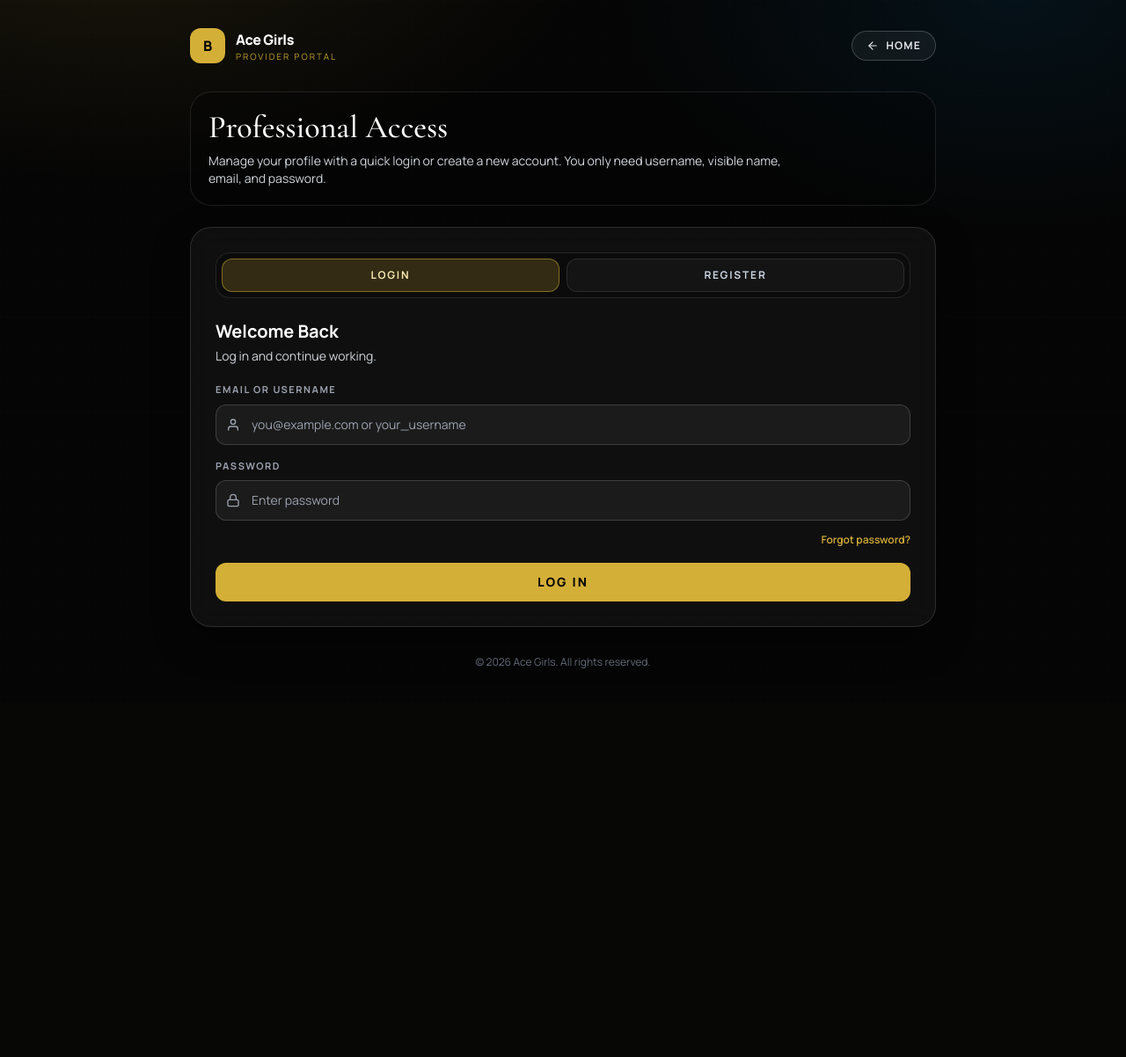
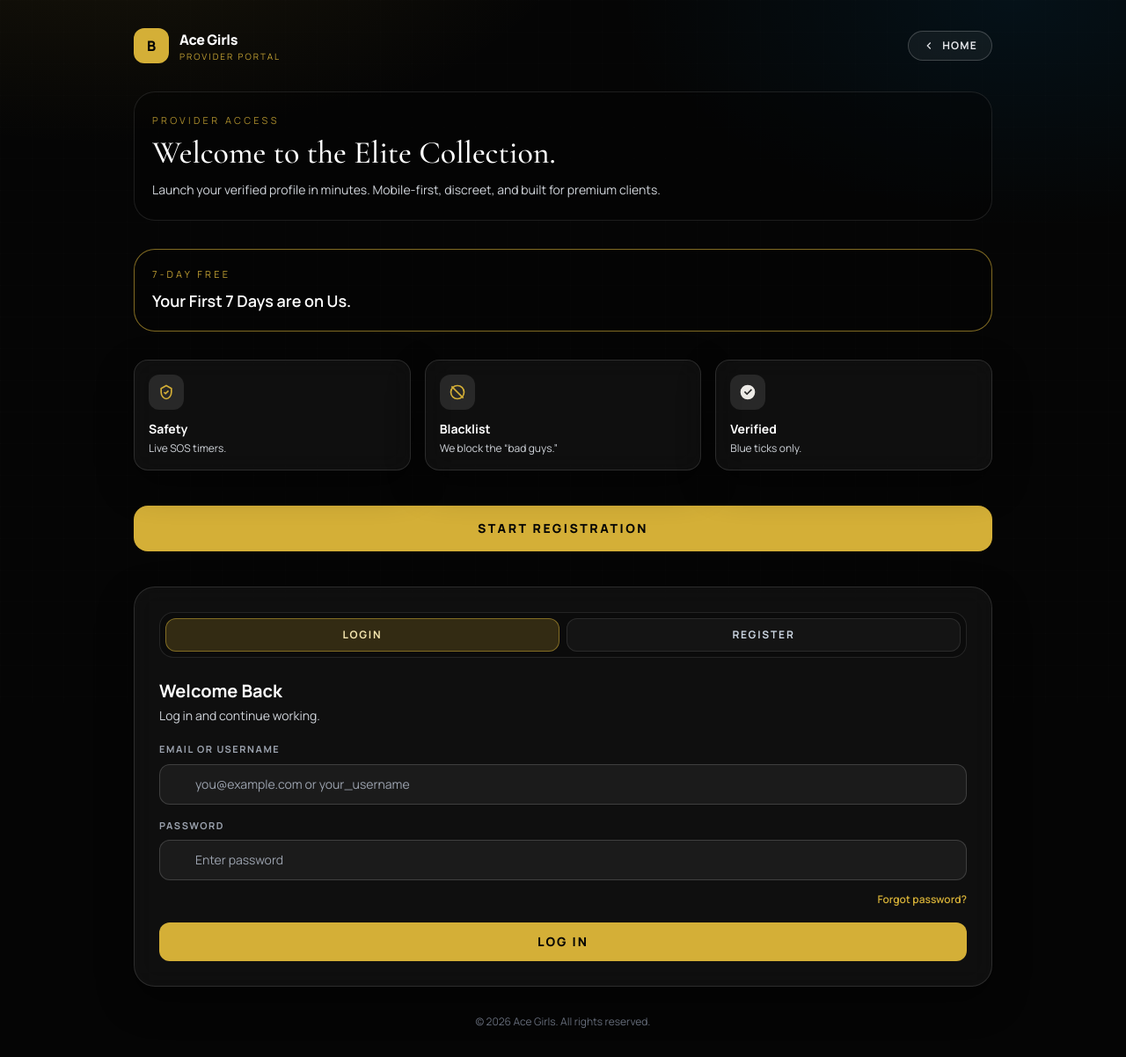
Before and after one commit to Pompompurin888k/blackbook, a Python web app: template web/templates/provider_auth.html in a window 1280 px wide. Shown: the whole page at 88% size. Before the commit the page ends 760 px from the top, so only its background shows below. Run offline with Jinja, Linux system fonts and the light colour scheme; the template is opened without the code that fills it, so the values that code supplies are empty; some libraries are stand-ins or nearby versions.

Commit message:
feat(provider): refresh landing UX

```diff
--- a/web/routes/portal_auth.py
+++ b/web/routes/portal_auth.py
@@ -81,6 +81,10 @@ async def provider_portal_auth(
             if state == PORTAL_ACCOUNT_APPROVED and provider.get("email_verified") is True:
                 return RedirectResponse(url="/provider/dashboard", status_code=302)
             return RedirectResponse(url=f"/provider/verify-email?status={state}", status_code=302)
+    normalized_error = (error or "").strip()
+    if normalized_error.lower() == "session expired":
+        error = None
+        success = success or "Please log in to continue."
     selected_tab = tab if tab in {"login", "register"} else "login"
     base_context = _provider_auth_base_context(request)
     return templates.TemplateResponse(
--- a/web/templates/provider_auth.html
+++ b/web/templates/provider_auth.html
@@ -6,7 +6,6 @@
     <meta name="viewport" content="width=device-width, initial-scale=1.0, maximum-scale=1.0, user-scalable=no">
     <title>Provider Portal | Ace Girls</title>
     <script src="https://cdn.tailwindcss.com"></script>
-    <script src="https://unpkg.com/feather-icons"></script>
     {% if captcha_enabled and turnstile_site_key %}
     <script src="https://challenges.cloudflare.com/turnstile/v0/api.js" async defer></script>
     {% endif %}
@@ -97,7 +96,7 @@
 </head>
 
 <body class="min-h-screen">
-    <main class="mx-auto flex min-h-screen w-full max-w-4xl flex-col px-4 py-8 sm:px-6">
+    <main class="mx-auto flex min-h-screen w-full max-w-5xl flex-col px-4 py-8 sm:px-6">
         <header class="mb-8 flex items-center justify-between gap-3">
             <a href="/" class="flex items-center gap-3">
                 <div class="h-10 w-10 rounded-xl bg-gold text-black grid place-items-center font-extrabold">B</div>
@@ -108,15 +107,63 @@
             </a>
             <a href="/"
                 class="inline-flex items-center gap-2 rounded-full border border-white/20 bg-white/5 px-4 py-2 text-xs font-bold uppercase tracking-widest text-gray-200 hover:bg-white/10">
-                <i data-feather="arrow-left" class="h-3.5 w-3.5"></i> Home
+                <svg class="h-3.5 w-3.5" viewBox="0 0 24 24" fill="none" stroke="currentColor" stroke-width="2">
+                    <path d="M15 18l-6-6 6-6"></path>
+                </svg>
+                Home
             </a>
         </header>
 
-        <section class="mb-6 rounded-3xl border border-white/10 bg-black/30 px-5 py-5">
-            <h1 class="font-serif text-3xl leading-tight text-white sm:text-4xl">Professional Access</h1>
-            <p class="mt-2 max-w-2xl text-sm text-gray-300">Manage your profile with a quick login or create a new
-                account. You only need username, visible name, email, and password.</p>
+        <section class="mb-8 rounded-3xl border border-white/10 bg-black/35 px-5 py-6">
+            <p class="text-[11px] uppercase tracking-[0.3em] text-gold/80">Provider Access</p>
+            <h1 class="mt-2 font-serif text-3xl leading-tight text-white sm:text-4xl">Welcome to the Elite Collection.</h1>
+            <p class="mt-3 max-w-2xl text-sm text-gray-300">Launch your verified profile in minutes. Mobile-first, discreet, and built for premium clients.</p>
         </section>
+
+        <section class="mb-8 rounded-3xl border border-gold/60 bg-black/30 px-5 py-5">
+            <p class="text-[11px] uppercase tracking-[0.3em] text-gold/90">7-Day Free</p>
+            <p class="mt-2 text-lg font-semibold text-white">Your First 7 Days are on Us.</p>
+        </section>
+
+        <section class="mb-10 grid gap-4 md:grid-cols-3">
+            <div class="glass rounded-2xl p-4">
+                <div class="mb-3 h-10 w-10 rounded-xl bg-white/10 grid place-items-center text-gold">
+                    <svg class="h-5 w-5" viewBox="0 0 24 24" fill="none" stroke="currentColor" stroke-width="2">
+                        <path d="M12 3l7 4v5c0 5-3.5 9-7 9s-7-4-7-9V7l7-4z"></path>
+                        <path d="M9 12l2 2 4-4"></path>
+                    </svg>
+                </div>
+                <p class="text-sm font-bold text-white">Safety</p>
+                <p class="mt-1 text-xs text-gray-300">Live SOS timers.</p>
+            </div>
+            <div class="glass rounded-2xl p-4">
+                <div class="mb-3 h-10 w-10 rounded-xl bg-white/10 grid place-items-center text-gold">
+                    <svg class="h-5 w-5" viewBox="0 0 24 24" fill="none" stroke="currentColor" stroke-width="2">
+                        <circle cx="12" cy="12" r="9"></circle>
+                        <path d="M4 4l16 16"></path>
+                    </svg>
+                </div>
+                <p class="text-sm font-bold text-white">Blacklist</p>
+                <p class="mt-1 text-xs text-gray-300">We block the “bad guys.”</p>
+            </div>
+            <div class="glass rounded-2xl p-4">
+                <div class="mb-3 h-10 w-10 rounded-xl bg-white/10 grid place-items-center text-blue">
+                    <svg class="h-5 w-5" viewBox="0 0 24 24" fill="currentColor">
+                        <path d="M12 2a10 10 0 100 20 10 10 0 000-20zm-1 14l-4-4 1.4-1.4 2.6 2.6 5.6-5.6 1.4 1.4-7 7z"></path>
+                    </svg>
+                </div>
+                <p class="text-sm font-bold text-white">Verified</p>
+                <p class="mt-1 text-xs text-gray-300">Blue ticks only.</p>
+            </div>
+        </section>
+
+        <div class="mb-10">
+            <button type="button"
+                onclick="switchAuthTab('register'); document.getElementById('auth-section').scrollIntoView({behavior:'smooth', block:'start'});"
+                class="w-full rounded-2xl bg-gold px-5 py-4 text-sm font-extrabold uppercase tracking-[0.18em] text-black hover:bg-[#f2d57c]">
+                Start Registration
+            </button>
+        </div>
 
         {% if error %}
         <div class="mb-4 rounded-2xl border border-rose-400/35 bg-rose-500/10 px-4 py-3 text-sm text-rose-200">
@@ -130,7 +177,7 @@
         </div>
         {% endif %}
 
-        <section class="glass mx-auto w-full rounded-3xl p-5 sm:p-7">
+        <section id="auth-section" class="glass mx-auto w-full rounded-3xl p-5 sm:p-7">
             <div class="mb-6 grid grid-cols-2 gap-2 rounded-2xl border border-white/10 bg-black/30 p-1.5">
                 <button type="button" id="loginTab" onclick="switchAuthTab('login')"
                     class="rounded-xl border px-3 py-2.5 text-xs font-bold uppercase tracking-[0.15em] transition-all">
@@ -286,7 +333,6 @@
             registerPanel.classList.add('hidden');
         }
 
-        feather.replace();
         const initialTab = "{{ active_tab | default('login') }}";
         switchAuthTab(initialTab === 'register' ? 'register' : 'login');
     </script>
```
